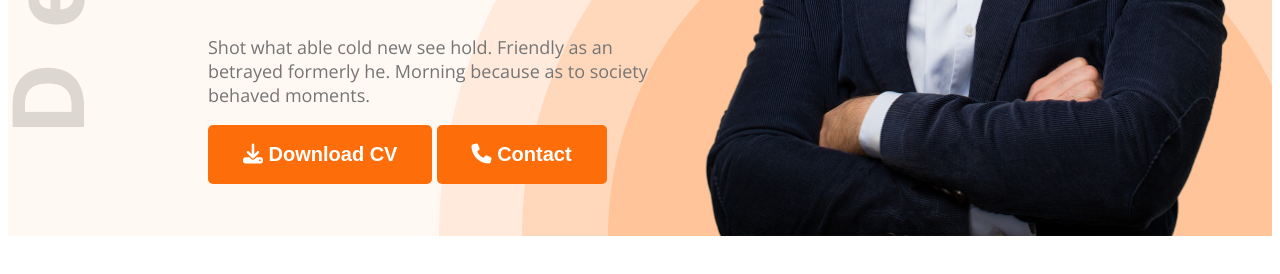
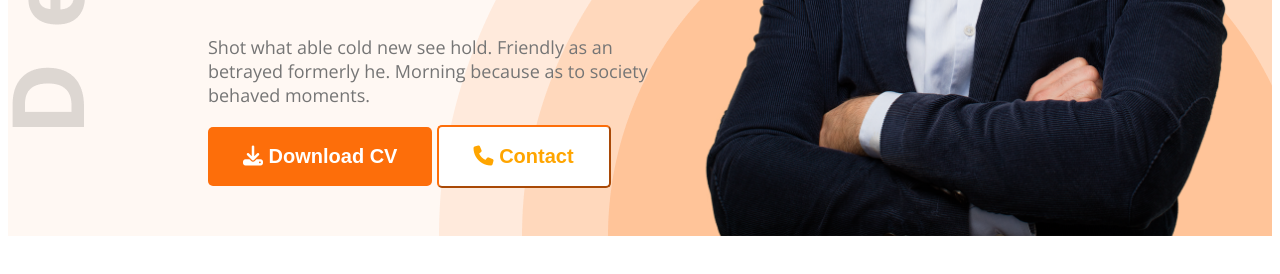
Before and after one commit to Imam8816/web-dev-portfolio, a plain HTML site: page index.html in a window 1280 px wide. Shown: the part 686-960 px from the top of the page. Drawn offline with nearby package versions, Linux system fonts and the light colour scheme.

Commit message:
minor updates

```diff
--- a/index.html
+++ b/index.html
@@ -29,7 +29,7 @@
         <p class="banner-pera dark3">Shot what able cold new see hold.
             Friendly as an betrayed formerly he. Morning because as to society behaved moments.</p>
         <button class="btn-primary"><i class="fa-solid fa-download"></i> Download CV</button>
-        <button class="btn-primary"><i class="fa-solid fa-phone"></i> Contact</button>
+        <button class="contact"><i class="fa-solid fa-phone"></i> Contact</button>
              </div>
 
              <img class="banner-pic" src="images/hardy.png" alt="">
--- a/styles/portfolio.css
+++ b/styles/portfolio.css
@@ -31,6 +31,16 @@ background-color: #FFF8F3;
     border-radius: 5px;
     border: none;
  }
+ .contact{
+    background-color:white;
+    font-weight: bold;
+    font-size: 20px;
+    color: orange;
+    padding: 18px 35px;
+    border-radius: 5px;
+    border: 24px 20px;
+    border-color: #FD6E0A;
+}
  .section-title{
 font-size: 35px;
 font-weight: bold;
@@ -111,6 +121,7 @@ main section{
     margin-bottom: 130px;
 }
 
+
                /* about style  */
  .about{
     border-radius: 10px;
```
